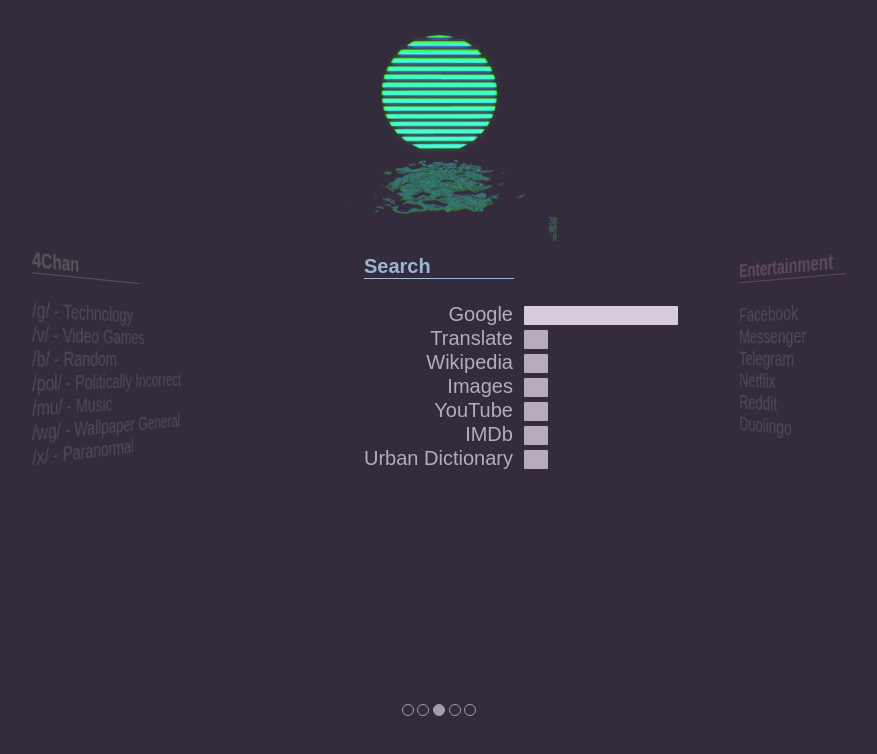
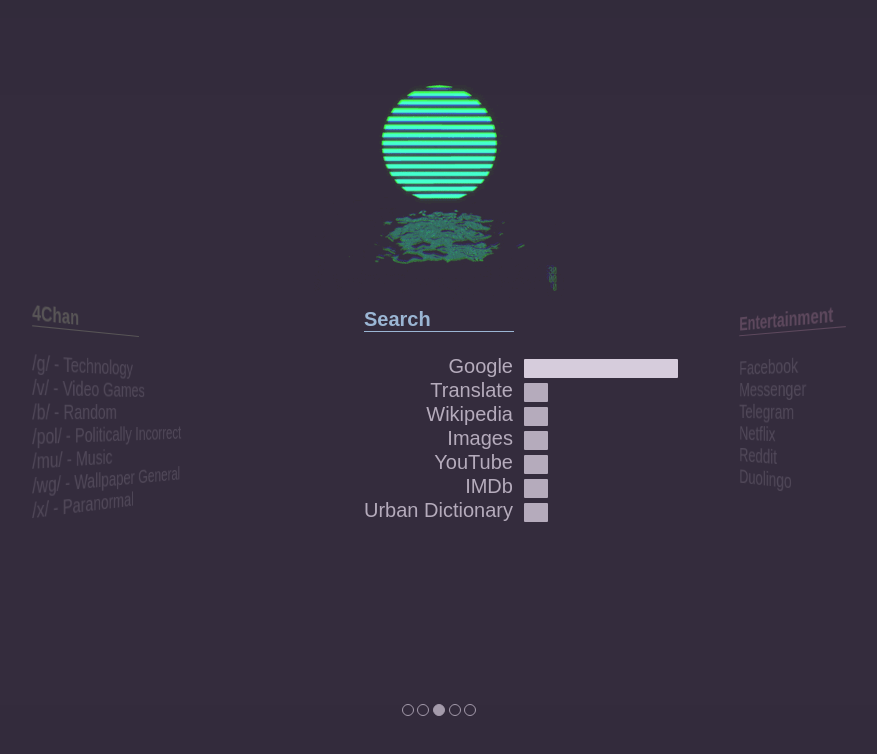
Before and after one commit to SebastianLloret/homepage, a plain HTML site: page index.html in a window 1280 px wide. Shown: the whole page, without its empty margins (201-1078 px from the left). Drawn offline with Linux system fonts and the light colour scheme.

Commit message:
Fixed spacing

```diff
--- a/index.html
+++ b/index.html
@@ -14,7 +14,7 @@
         background: rgb(52, 44, 61)!important;
     }
     #perspective {
-        position: absolute; top: 50px; left: 0; width: 100%; height: calc(100% - 50px);
+        position: absolute; top: 125px; left: 0; width: 100%; height: calc(100% - 125px);
         background: transparent;
     }
     #preset {
@@ -24,6 +24,7 @@
     }
 
     #title {
+      position: absolute; top: 50px; left: 0; width: 100%; height: calc(100% - 50px);
       text-align: center;
     }
 
```
